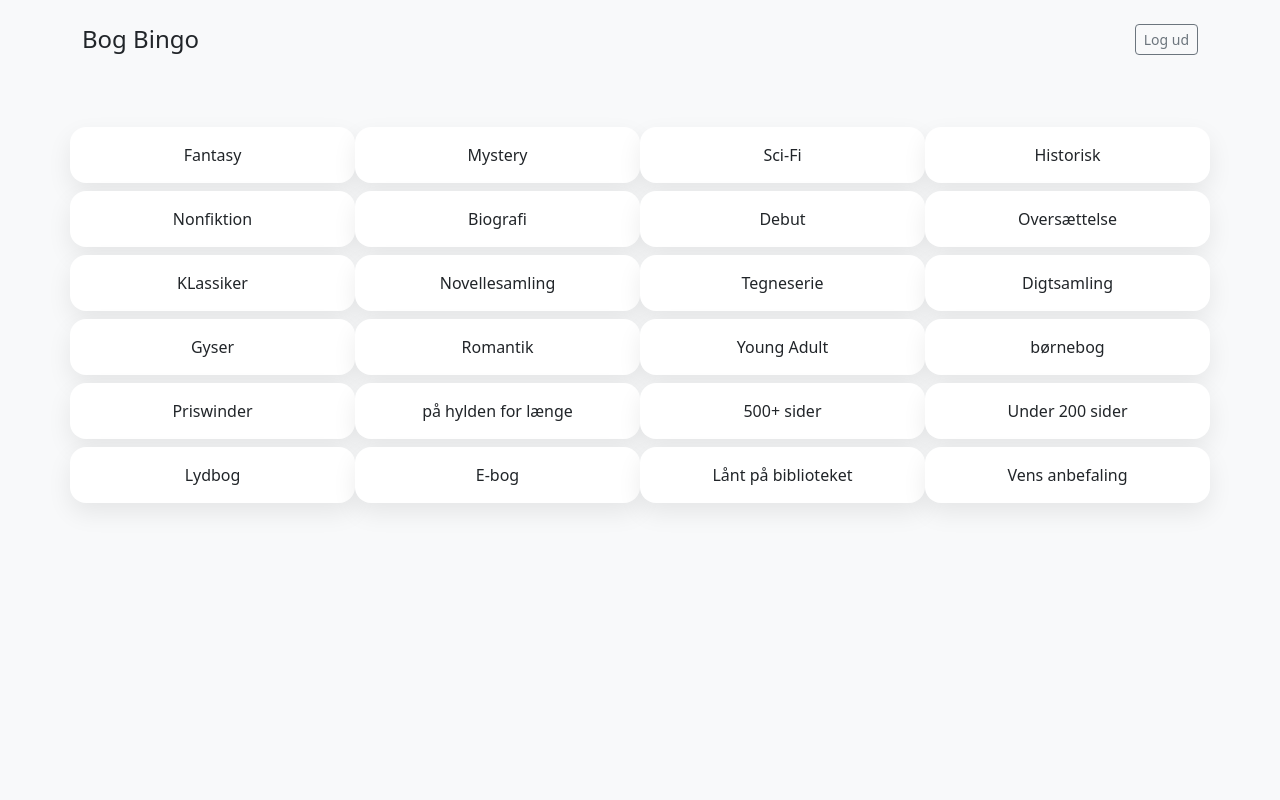
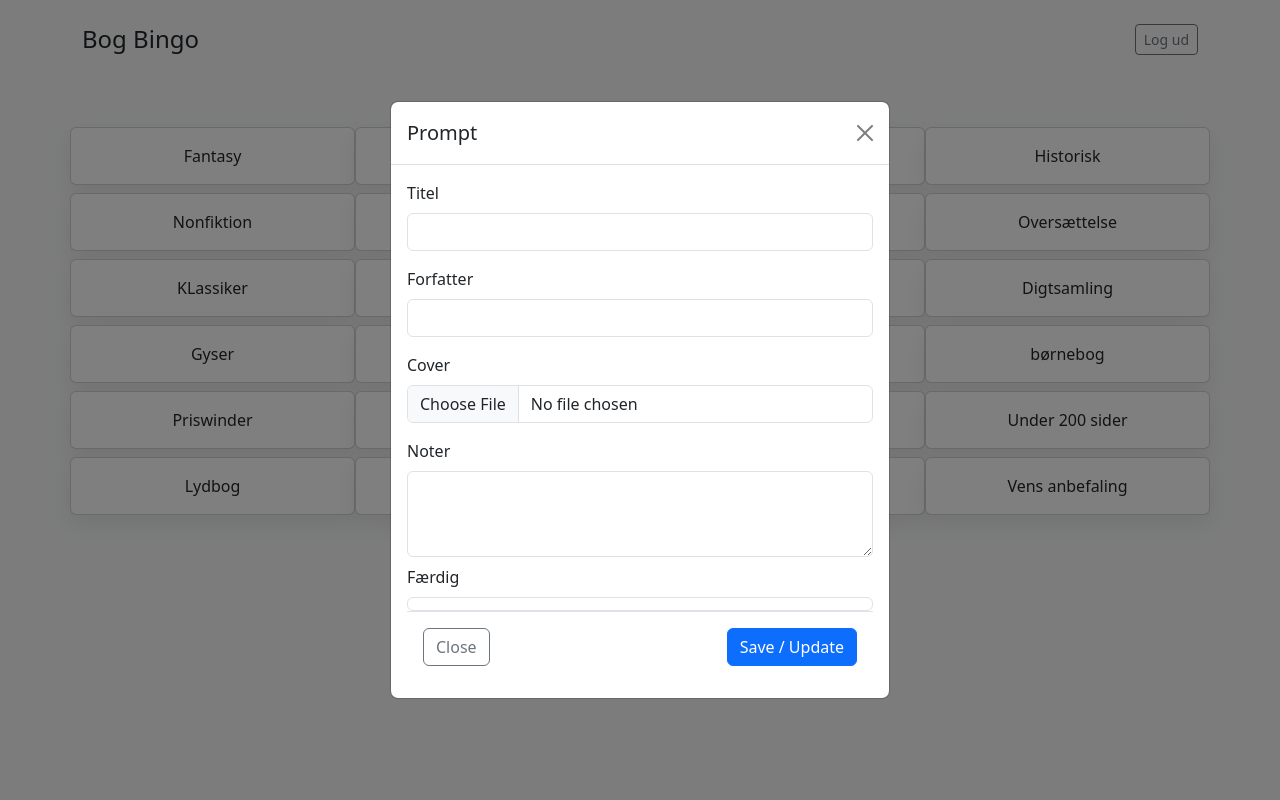
Before and after one commit to Line-WH/bog_bingo, a PHP site: page /dashboard.php in a window 1280 px wide, after a click on "Fantasy". Run offline with PHP 8.4, Linux system fonts and the light colour scheme; a user stored in the database is signed in; data comes from the database, SQL or seed files in the repository; data that the repository does not hold is empty; style sheets or scripts are compiled from the project's sources.

Commit message:
delvis modal refactoring

```diff
--- a/dashboard.php
+++ b/dashboard.php
@@ -19,7 +19,7 @@ $TBL_PLADER  = 'bingoPlade';   // kortId, loginId, kortDato
 $TBL_KORT    = 'bingoKort';    // pladeId, kortId, promptId, titel, ...
 $TBL_PROMPTS = 'bingoPrompts'; // promptId, label
 
-/* sørger for at bruger har en row henter kortId ned */
+/* sørger for at bruger har en row og henter kortId ned */
 $row = $db->sql("SELECT kortId FROM {$TBL_PLADER} WHERE loginId = :loginId LIMIT 1", [':loginId' => $userId]);
 $kortId = $row[0]->kortId;
 
@@ -48,7 +48,7 @@ if ($_SERVER['REQUEST_METHOD'] === 'POST' && isset($_POST['pladeId'])) {
   exit;
 }
 
-/* 3) Load squares */
+/* loader individuelle kort */
 $squares = $db->sql(
   "SELECT k.pladeId, k.titel, k.forfatter, k.finished, p.label
      FROM {$TBL_KORT} k
@@ -75,6 +75,7 @@ $prompts = $db->sql("SELECT promptId, label FROM {$TBL_PROMPTS} ORDER BY promptI
     <meta name="copyright" content="Information om copyright">
 
     <link href="css/styles.css" rel="stylesheet" type="text/css">
+    <link href="https://cdn.jsdelivr.net/npm/bootstrap@5.3.3/dist/css/bootstrap.min.css" rel="stylesheet">
 
     <meta name="viewport" content="width=device-width, initial-scale=1">
 </head>
@@ -100,6 +101,7 @@ $prompts = $db->sql("SELECT promptId, label FROM {$TBL_PROMPTS} ORDER BY promptI
             <?php foreach ($prompts as $prompt): ?>
                     <div class="card g-2 h-100"
                          role="button"
+                         style="cursor:pointer"
                          data-bs-toggle="modal"
                          data-bs-target="#cardModal"
                          data-prompt-id="$prompt->promptId" data-prompt-label="<?= htmlspecialchars($prompt->label) ?>">
@@ -127,34 +129,29 @@ $prompts = $db->sql("SELECT promptId, label FROM {$TBL_PROMPTS} ORDER BY promptI
                     <input type="hidden" name="action" id="cmAction" value="save">
 
                     <div class="mb-3">
-                        <label class="form-label">Title</label>
-                        <input name="title" id="cmTitle" class="form-control" maxlength="255">
+                        <label class="form-label">Titel</label>
+                        <input name="titel" id="cmTitle" class="form-control" maxlength="255">
                     </div>
 
                     <div class="mb-3">
-                        <label class="form-label">Author</label>
-                        <input name="author" id="cmAuthor" class="form-control" maxlength="255">
-                    </div>
-
-                    <div class="mb-3">
-                        <label class="form-label">Pages</label>
-                        <input type="number" name="pages" id="cmPages" class="form-control" min="1">
+                        <label class="form-label">Forfatter</label>
+                        <input name="forfatter" id="cmAuthor" class="form-control" maxlength="255">
                     </div>
 
                     <div class="row g-2">
                         <div class="col">
-                            <label class="form-label">Started</label>
-                            <input type="date" name="started_at" id="cmStarted" class="form-control">
+                            <label class="form-label">Cover</label>
+                            <input type="file" name="cover" id="cmCover" class="form-control">
                         </div>
-                        <div class="col">
-                            <label class="form-label">Finished</label>
-                            <input type="date" name="finished_at" id="cmFinished" class="form-control">
-                        </div>
+
+                    <div class="mt-3">
+                        <label class="form-label">Noter</label>
+                        <textarea name="noter" id="cmNotes" class="form-control" rows="3"></textarea>
                     </div>
 
-                    <div class="mt-3">
-                        <label class="form-label">Notes</label>
-                        <textarea name="notes" id="cmNotes" class="form-control" rows="3"></textarea>
+                    <div class="">
+                        <label class="form-label">Færdig</label>
+                        <input type="checkbox" name="færdig" id="cmFin" class="form-control">
                     </div>
                 </div>
 
@@ -166,16 +163,18 @@ $prompts = $db->sql("SELECT promptId, label FROM {$TBL_PROMPTS} ORDER BY promptI
                                 onclick="document.querySelector('cmAction').value='save'">
                             Save / Update
                         </button>
-
-                        <button type="submit" class="btn btn-success"
-                                onclick="document.querySelector('cmAction').value='finish'">
-                            Mark as finished
-                        </button>
                     </div>
                 </div>
             </form>
         </div>
     </div>
 
+    <script>
+        document.addEventListener('DOMContentLoaded', () => {
+            const modalElement = document.querySelector('#cardModal');
+
+        })
+    </script>
+    <script src="https://cdn.jsdelivr.net/npm/bootstrap@5.3.3/dist/js/bootstrap.bundle.min.js"></script>
 </body>
 </html>
```
